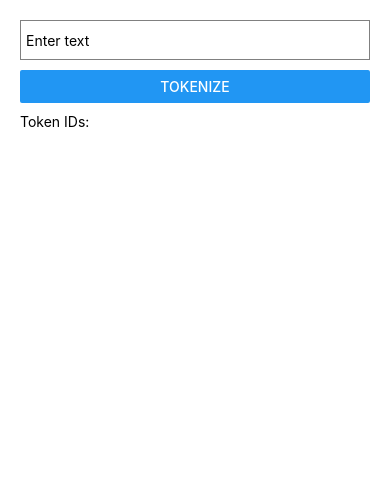
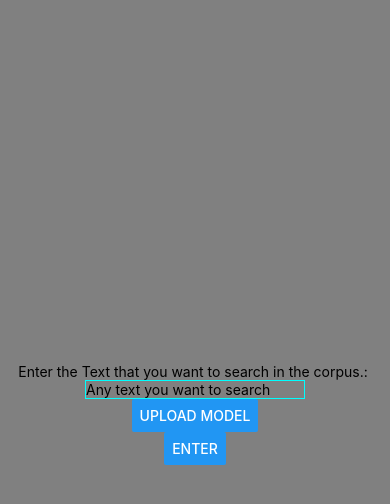
Before and after one commit to shri-jai/ReactNative_EmbeddingGemma, a React Native app: screen / in a window 390 px wide. Shown: the top 504 px of the page. Built offline with nearby package versions, Linux system fonts and the light colour scheme.

Commit message:
added file upload feature

```diff
--- a/App.tsx
+++ b/App.tsx
@@ -1,138 +1,90 @@
-// import React, { useEffect, useState } from 'react';
-// import { View, Text, TextInput, Button, StyleSheet } from 'react-native';
-// import { AutoTokenizer, PreTrainedTokenizer } from '@xenova/transformers';
+import React from 'react';
+import { View, Text, TextInput, StyleSheet, Button } from 'react-native';
+import * as ort from 'onnxruntime-react-native';
+import { pick } from '@react-native-documents/picker';
+import RNFS from 'react-native-fs';
+import ReactNativeBlobUtil from 'react-native-blob-util';
 
-// const tokenizer = require('assets/tokenizer.json');
+const HelloWorks = () => {
+  const [textInput, setText] = React.useState('');
+  const [result, setResult] = React.useState('');
+  const [modelPath, setModelPath] = React.useState<string>('');
 
-// const HomePage = () => {
-//   const [tokenizer, setTokenizer] = useState<PreTrainedTokenizer | null>(null);
-//   const [inputText, setInputText] = useState('');
-//   const [tokens, setTokens] = useState<number[]>([]);
-//   const [loading, setLoading] = useState(true);
+  const pickModelFile = async () => {};
+  const handleUploadModel = async () => {
+    try {
+      const file = await pick();
+      console.log('selected file is : ', file);
 
-//   const handleTokenize =() => {
-//     const ids = token
-//   }
-//   return (
-//     <View style={styles.baseLine}>
-//       <Text>Enter text to tokenize:</Text>
-//       <TextInput
-//         style={styles.textBox}
-//         placeholder="Enter any text"
-//         value={inputText}
-//         onChangeText={setInputText}
-//       />
-//       <Button
-//         title={loading ? 'Loading Tokenizer...' : 'Tokenize Text'}
-//         // onPress={handleTokenize}
-//         disabled={loading}
-//       />
-//       <Text>Tokens: {tokens.join(', ')}</Text>
-//     </View>
-//   );
-// };
+      // const destPath = `${RNFS.DocumentDirectoryPath}/model.onnx`;
+      const destPath = `${ReactNativeBlobUtil.fs.dirs.DocumentDir}/model.onnx`;
+      console.log('the path in which the model resides is .: ', destPath);
+      console.log('the file[0].uri: ', file[0].uri);
+      // await RNFS.copyFile(file[0].uri, destPath);
+      await ReactNativeBlobUtil.fs.cp(file[0].uri, destPath);
+      setModelPath(destPath);
+      console.log('the model path is : ', modelPath);
+    } catch (err) {
+      if (err) {
+        console.log('Error in upload!');
+      } else {
+        console.log('Error occured :', err);
+      }
+    }
+  };
 
-// const styles = StyleSheet.create({
-//   baseLine: {
-//     flex: 1,
-//     justifyContent: 'center',
-//     backgroundColor: 'grey',
-//     padding: 10,
-//   },
-//   textBox: {
-//     borderWidth: 1,
-//     padding: 10,
-//     marginVertical: 10,
-//   },
-// });
+  const handleTokenization = async () => {
+    console.log('Entered the onbutton click function.!');
+    try {
+      const res = await fetch(
+        `http://192.168.68.184:8080/tokenization?input_str=${encodeURIComponent(
+          textInput,
+        )}`,
+      );
+      const data = await res.json();
 
-// export default HomePage;
-import React, { useState } from 'react';
-import { View, TextInput, Button, Text } from 'react-native';
-import tokenizerJson from './assets/tokenizer.json';
-
-const App = () => {
-  const [inputText, setInputText] = useState('');
-  const [tokenIds, setTokenIds] = useState<number[]>([]);
-
-  const model = tokenizerJson.model;
-
-  const vocab = model?.vocab || {};
-  const mergesRaw = model?.merges || [];
-
-  const merges = mergesRaw.map((m: any) =>
-    Array.isArray(m) ? m.join(' ') : m,
-  );
-
-  const vocabMap = new Map(Object.entries(vocab));
-  const mergeRanks = new Map(merges.map((m: string, i: number) => [m, i]));
-
-  const bytePairEncode = (text: string): number[] => {
-    let tokens = text.split('');
-
-    while (true) {
-      let pairs: string[][] = [];
-      for (let i = 0; i < tokens.length - 1; i++) {
-        pairs.push([tokens[i], tokens[i + 1]]);
-      }
-
-      let minRank = Infinity;
-      let bestPair: string[] | null = null;
-      for (const pair of pairs) {
-        const pairStr = pair.join(' ');
-        const rank = mergeRanks.get(pairStr);
-        if (rank !== undefined && rank < minRank) {
-          minRank = rank;
-          bestPair = pair;
-        }
-      }
-
-      if (!bestPair) break;
-
-      const newTokens: string[] = [];
-      let i = 0;
-      while (i < tokens.length) {
-        if (
-          i < tokens.length - 1 &&
-          tokens[i] === bestPair[0] &&
-          tokens[i + 1] === bestPair[1]
-        ) {
-          newTokens.push(bestPair.join(''));
-          i += 2;
-        } else {
-          newTokens.push(tokens[i]);
-          i++;
-        }
-      }
-      tokens = newTokens;
+      console.log('after the fetch api', data);
+      setResult(data.message);
+      console.log('next step onnx loading of the model embedding gemma');
+      const session: ort.InferenceSession = await ort.InferenceSession.create(
+        modelPath,
+      );
+      console.log('Model loaded successfully!');
+      console.log('Input names:', session.inputNames);
+      const inputname = session.inputNames;
+      console.log('The input names of the onnx model is : ', inputname);
+    } catch (err) {
+      console.error(err);
+      setResult('Error Connecting to the server!');
     }
-
-    const unkId = vocabMap.get('<unk>') ?? 0;
-    return tokens.map((t: string) => vocabMap.get(t) ?? unkId);
-  };
-  const handleTokenize = () => {
-    const ids = bytePairEncode(inputText);
-    setTokenIds(ids);
   };
 
   return (
-    <View style={{ padding: 20 }}>
+    <View style={styles.baseLine}>
+      <Text>Enter the Text that you want to search in the corpus.: </Text>
       <TextInput
-        style={{
-          borderWidth: 1,
-          borderColor: 'gray',
-          marginBottom: 10,
-          padding: 5,
-          height: 40,
-        }}
-        placeholder="Enter text"
-        value={inputText}
-        onChangeText={setInputText}
-      />
-      <Button title="Tokenize" onPress={handleTokenize} />
-      <Text style={{ marginTop: 10 }}>Token IDs: {tokenIds.join(', ')}</Text>
+        style={styles.inputBox1}
+        placeholder="Any text you want to search"
+        value={textInput}
+        onChangeText={setText}
+      ></TextInput>
+      <Button title="Upload Model" onPress={handleUploadModel}></Button>
+      <Button title="Enter" onPress={handleTokenization}></Button>
+      <Text> {result}</Text>
     </View>
   );
 };
+const styles = StyleSheet.create({
+  baseLine: {
+    flex: 1,
+    backgroundColor: 'grey',
+    alignItems: 'center',
+    justifyContent: 'center',
+  },
+  inputBox1: {
+    borderWidth: 1,
+    borderColor: 'cyan',
+  },
+});
 
-export default App;
+export default HelloWorks;
--- a/package.json
+++ b/package.json
@@ -1,6 +1,7 @@
 {
   "name": "MyAPp",
   "version": "0.0.1",
+  "onnxruntimeExtensionsEnabled": "true",
   "private": true,
   "scripts": {
     "android": "react-native run-android",
@@ -10,13 +11,16 @@
     "test": "jest"
   },
   "dependencies": {
+    "@react-native-documents/picker": "^10.1.7",
     "@react-native/new-app-screen": "0.81.4",
     "@xenova/transformers": "^2.17.2",
     "gpt-tokenizer": "^3.0.1",
     "onnxruntime-react-native": "^1.23.0",
     "react": "19.1.0",
     "react-native": "0.81.4",
+    "react-native-blob-util": "^0.22.2",
     "react-native-executorch": "^0.5.8",
+    "react-native-fs": "^2.20.0",
     "react-native-safe-area-context": "^5.5.2"
   },
   "devDependencies": {
```
Also changed, not shown: 3 other files (tests, documents, lock files or other folders).
